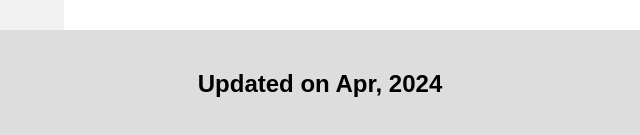
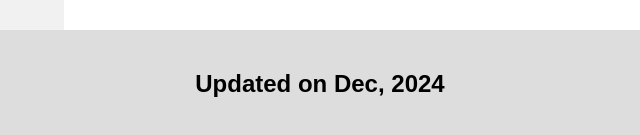
Before and after one commit to ood-generalization/ood-generalization.github.io, a plain HTML site: page aaai2025Tutorial.htm in a window 1280 px wide. Shown: the part 2734-2869 px from the top of the page, 320-960 px from the left. Drawn offline with Linux system fonts and the light colour scheme.

Commit message:
Update aaai2025Tutorial.htm

```diff
--- a/aaai2025Tutorial.htm
+++ b/aaai2025Tutorial.htm
@@ -209,7 +209,7 @@ a:link {
 </div>
 
 <div class="footer">
-  <h2>Updated on Apr, 2024</h2>
+  <h2>Updated on Dec, 2024</h2>
 </div>
 
 </body>
```
